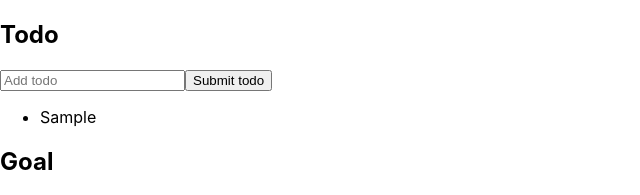
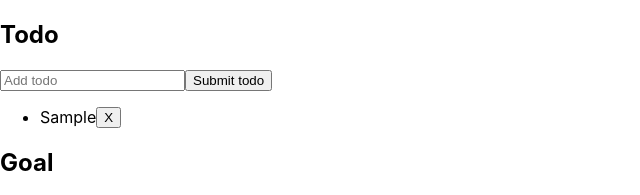
Before and after one commit to barbaraperic/react-redux-2, a React (Create React App) app: page / in a window 1280 px wide. Both pictures are taken after typing "Sample" into the empty fields and a click on the button "Submit todo". Shown: the top 195 px of the page, without its empty margins (0-640 px from the left). Built offline with nearby package versions, Linux system fonts and the light colour scheme.

Commit message:
FEAT: add remove function

```diff
--- a/src/App.js
+++ b/src/App.js
@@ -1,8 +1,8 @@
 import React, { useState } from 'react'
 import { useDispatch, useSelector } from 'react-redux'
 
-import { addTodo } from './actions/todo'
-import { addGoal } from './actions/goal'
+import { addTodo, removeTodo } from './actions/todo'
+import { addGoal, removeGoal } from './actions/goal'
 
 const generateId = () => {
   return Date.now().toString(36) + Math.random().toString(36).substr(2);
@@ -25,6 +25,10 @@ function App() {
     setTodo('')
   }
 
+  const handleRemoveTodo = (id) => {
+    dispatch(removeTodo(id))
+  }
+
   const handleGoalSubmit = (e) => {
     e.preventDefault()
     dispatch(addGoal({
@@ -32,6 +36,10 @@ function App() {
       goal
     }))
     setGoal('')
+  }
+
+  const handleRemoveGoal = (id) => {
+    dispatch(removeGoal(id))
   }
 
   return (
@@ -49,7 +57,10 @@ function App() {
         </form>
         <ul>
           {todoItems.map(item => (
-            <li key={item.id}>{item.todo}</li>
+            <div style={{ display: 'flex' }} key={item.id}>
+              <li >{item.todo}</li>
+              <button onClick={() => handleRemoveTodo(item.id)}>X</button>
+            </div>
           ))}
         </ul>
       </div>
@@ -66,7 +77,10 @@ function App() {
         </form>
         <ul>
           {goalItems.map(item => (
-            <li key={item.id}>{item.goal}</li>
+            <div style={{ display: 'flex'}} key={item.id}>
+              <li >{item.goal}</li>
+              <button onClick={() => handleRemoveGoal(item.id)}>X</button>
+            </div>
           ))}
         </ul>
       </div>
```
Also changed, not shown: 1 other file (tests, documents, lock files or other folders).
